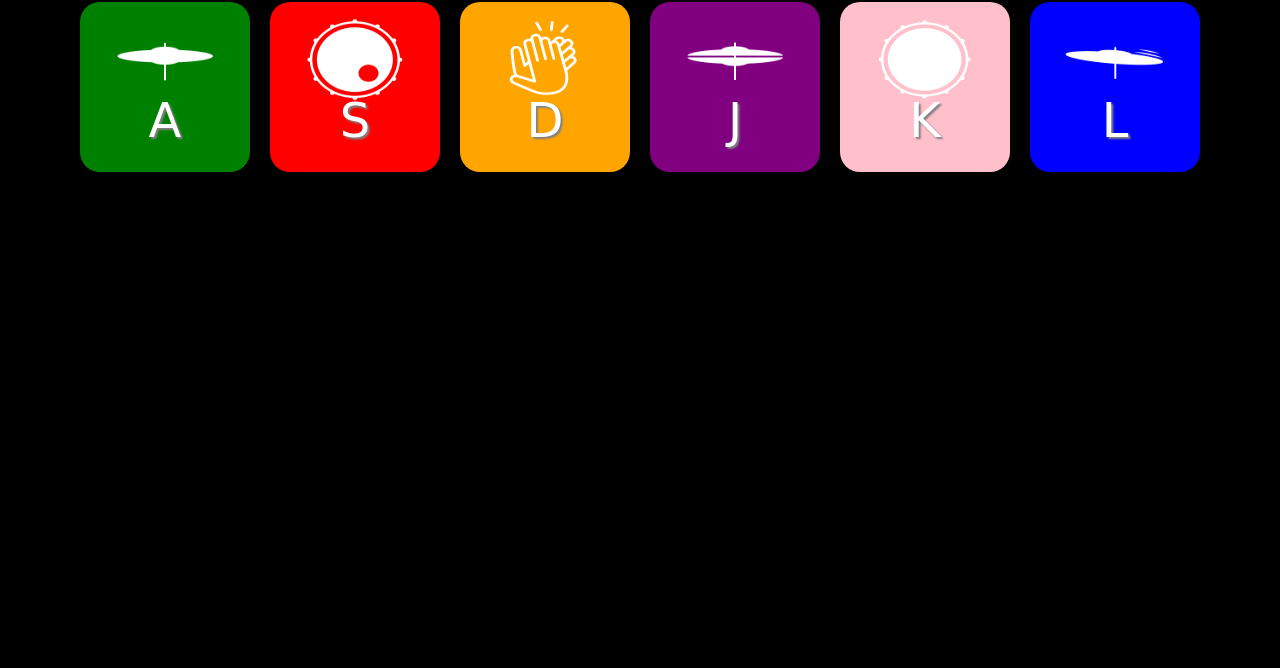
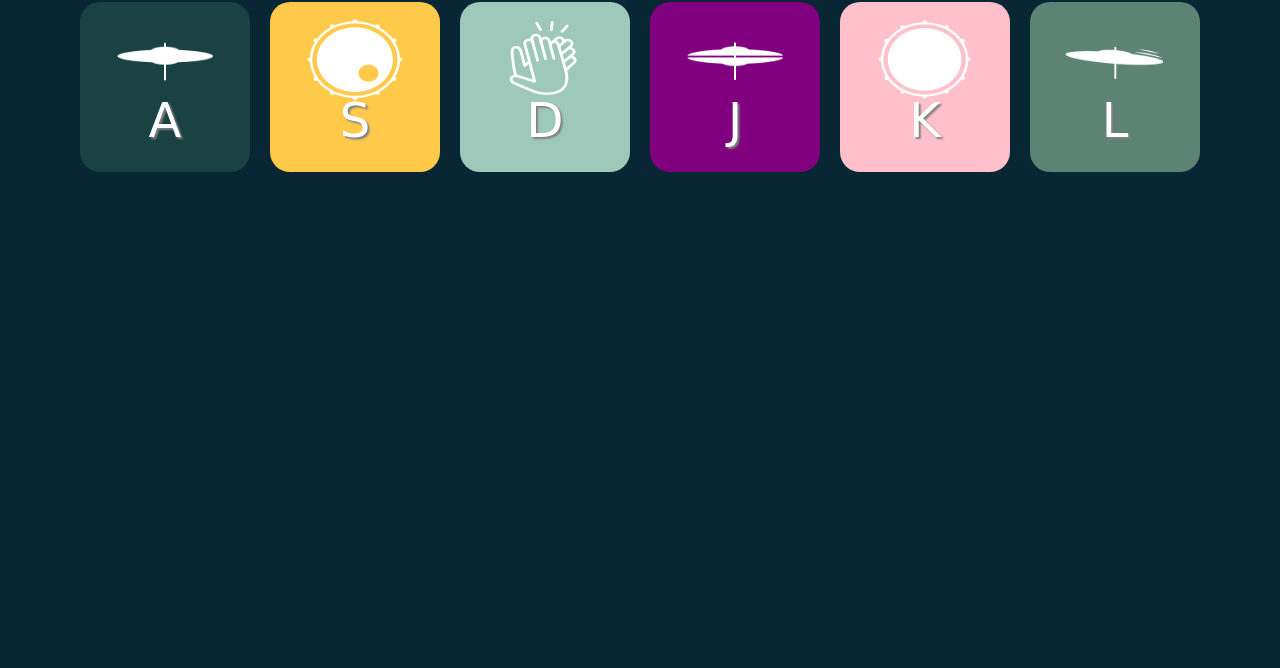
Before and after one commit to Fawzy-Moawad/drum-kit, a plain HTML site: page index.html in a window 1280 px wide. Shown: the part 132-800 px from the top of the page. Drawn offline with Linux system fonts and the light colour scheme; a web font is replaced by a local one.

Commit message:
change colors.

```diff
--- a/style.css
+++ b/style.css
@@ -7,7 +7,7 @@
 body {
   font-family: 'Otomanopee One', sans-serif;
   padding-top: 50px;
-  background-color: black;
+  background-color: #092635;
   overflow-x: hidden !important;
   overflow-y: hidden !important;
 }
@@ -83,19 +83,19 @@ body {
 }
 
 .pad-1 {
-  background-color: green;
+  background-color: #1B4242;
 }
 
 .pad-2 {
-  background-color: blue;
+  background-color: #5C8374;
 }
 
 .pad-3 {
-  background-color: red;
+  background-color: #FFC94A;
 }
 
 .pad-4 {
-  background-color: orange;
+  background-color: #9EC8B9;
 }
 
 .pad-5 {
```
